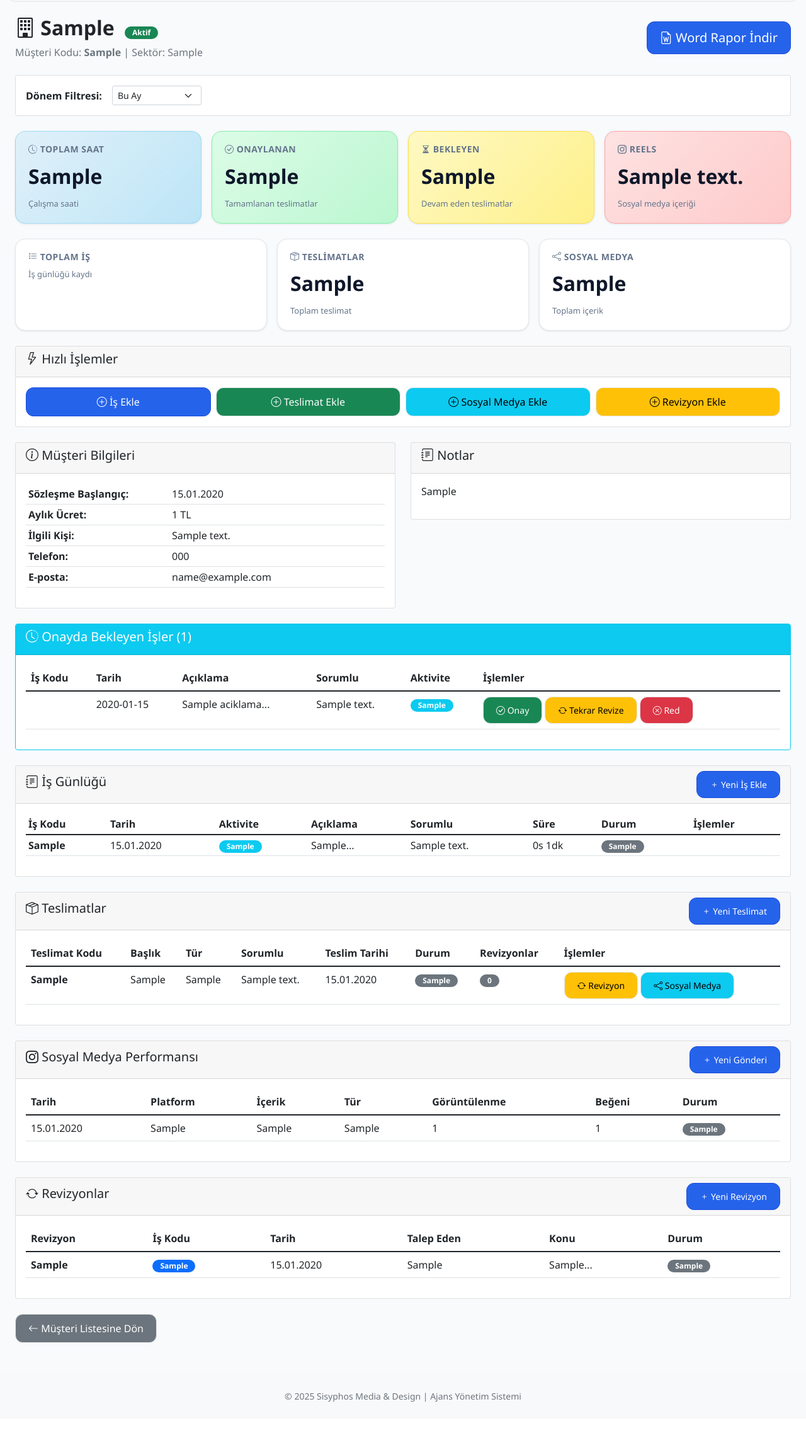
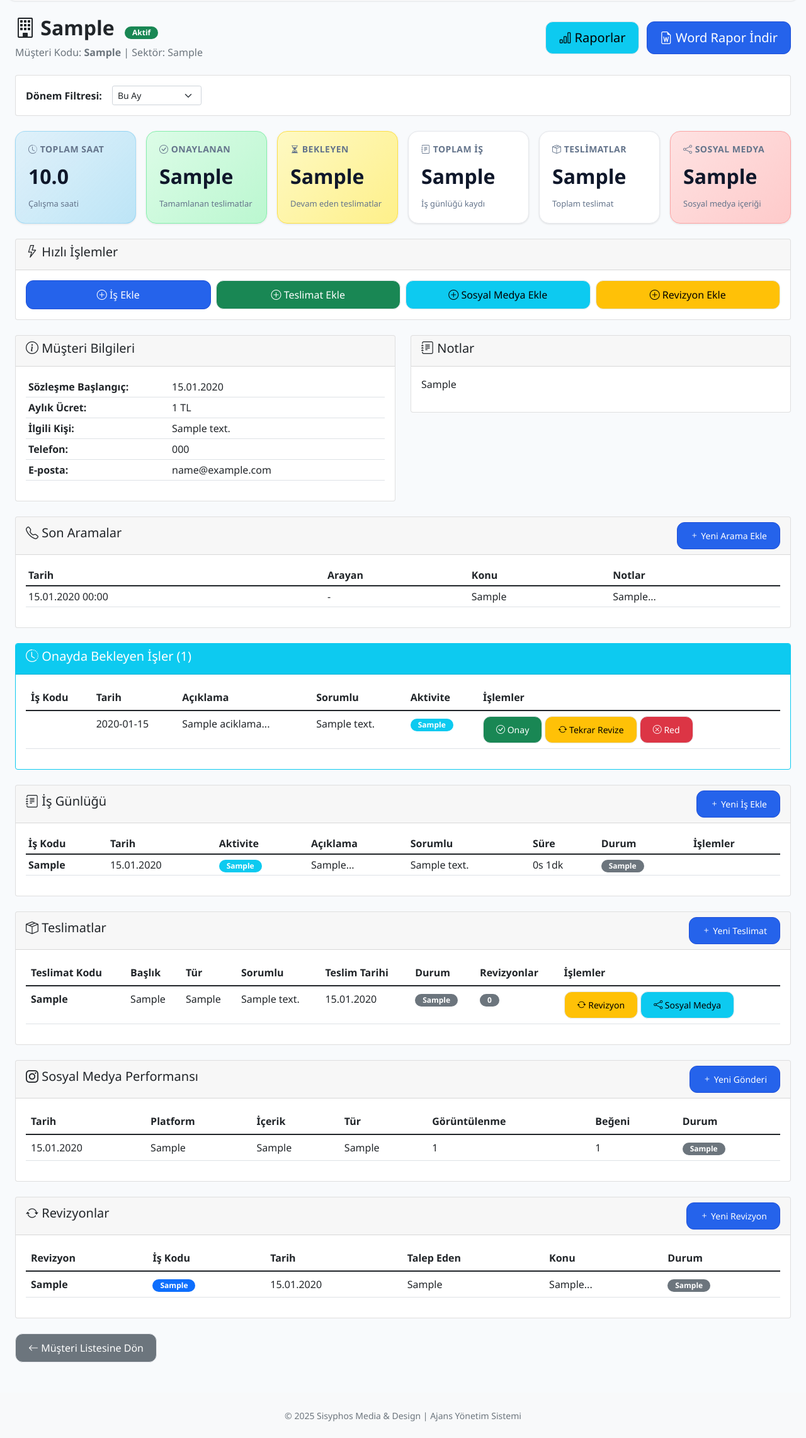
Before and after one commit to eczbabil/ajans-yonetim-sistemi, a Flask app: template templates/musteri_detay.html in a window 1280 px wide. Shown: the part 127-2410 px from the top of the page at 63% size. Before the commit the page ends 2353 px from the top, so only its background shows below. Run offline with Flask 3, Linux system fonts and the light colour scheme; tables that the repository leaves empty hold one stand-in row (values such as "Sample post"); the template is opened without the code that fills it: values that come from a table or form of the project are taken from there, most other values are stand-ins (such as "Sample title", 1, 10 or a date in 2020).

Commit message:
Frontend guncellemeleri: dashboard kartlari, is butonlari, aramalar bolumu, musteri detay sayfasi

```diff
--- a/templates/musteri_detay.html
+++ b/templates/musteri_detay.html
@@ -33,6 +33,10 @@
                     </p>
                 </div>
                 <div>
+                    <a href="{{ url_for('musteri.musteri_rapor', musteri_id=musteri.id) }}"
+                       class="btn btn-info btn-lg me-2">
+                        <i class="bi bi-bar-chart"></i> Raporlar
+                    </a>
                     <a href="{{ url_for('musteri_rapor_indir', musteri_id=musteri.id) }}?filtre={{ filtre }}"
                        class="btn btn-primary btn-lg">
                         <i class="bi bi-file-earmark-word"></i> Word Rapor İndir
@@ -61,62 +65,53 @@
         </div>
     </div>
 
-    <!-- KPI Metrik Kartları -->
+    <!-- Dashboard İstatistik Kartları -->
     <div class="row g-3 mb-4">
-        <div class="col-md-6 col-lg-3">
+        <div class="col-md-6 col-lg-2">
             <div class="kpi-card primary">
                 <h4><i class="bi bi-clock-history"></i> Toplam Saat</h4>
-                <div class="value">{{ metrikler.toplam_saat }}</div>
+                <div class="value">{{ "%.1f"|format(toplam_saat) }}</div>
                 <div class="subtitle">Çalışma saati</div>
             </div>
         </div>
 
-        <div class="col-md-6 col-lg-3">
+        <div class="col-md-6 col-lg-2">
             <div class="kpi-card success">
                 <h4><i class="bi bi-check-circle"></i> Onaylanan</h4>
-                <div class="value">{{ metrikler.onaylanan_teslimat }}</div>
+                <div class="value">{{ onaylanan_teslimatlar }}</div>
                 <div class="subtitle">Tamamlanan teslimatlar</div>
             </div>
         </div>
 
-        <div class="col-md-6 col-lg-3">
+        <div class="col-md-6 col-lg-2">
             <div class="kpi-card warning">
                 <h4><i class="bi bi-hourglass-split"></i> Bekleyen</h4>
-                <div class="value">{{ metrikler.bekleyen_teslimat }}</div>
+                <div class="value">{{ devam_eden_teslimatlar }}</div>
                 <div class="subtitle">Devam eden teslimatlar</div>
             </div>
         </div>
 
-        <div class="col-md-6 col-lg-3">
-            <div class="kpi-card danger">
-                <h4><i class="bi bi-instagram"></i> Reels</h4>
-                <div class="value">{{ metrikler.reels_sayisi }}</div>
-                <div class="subtitle">Sosyal medya içeriği</div>
-            </div>
-        </div>
-    </div>
-
-    <!-- İkincil Metrikler -->
-    <div class="row g-3 mb-4">
-        <div class="col-md-4">
-            <div class="kpi-card">
-                <h4><i class="bi bi-list-task"></i> Toplam İş</h4>
-                <div class="value">{{ metrikler.is_sayisi }}</div>
+        <div class="col-md-6 col-lg-2">
+            <div class="kpi-card info">
+                <h4><i class="bi bi-journal-text"></i> Toplam İş</h4>
+                <div class="value">{{ toplam_is }}</div>
                 <div class="subtitle">İş günlüğü kaydı</div>
             </div>
         </div>
-        <div class="col-md-4">
-            <div class="kpi-card">
+
+        <div class="col-md-6 col-lg-2">
+            <div class="kpi-card secondary">
                 <h4><i class="bi bi-box-seam"></i> Teslimatlar</h4>
-                <div class="value">{{ metrikler.toplam_teslimat }}</div>
+                <div class="value">{{ toplam_teslimat }}</div>
                 <div class="subtitle">Toplam teslimat</div>
             </div>
         </div>
-        <div class="col-md-4">
-            <div class="kpi-card">
+
+        <div class="col-md-6 col-lg-2">
+            <div class="kpi-card danger">
                 <h4><i class="bi bi-share"></i> Sosyal Medya</h4>
-                <div class="value">{{ metrikler.toplam_sosyal_medya }}</div>
-                <div class="subtitle">Toplam içerik</div>
+                <div class="value">{{ sosyal_medya_teslimat }}</div>
+                <div class="subtitle">Sosyal medya içeriği</div>
             </div>
         </div>
     </div>
@@ -200,6 +195,46 @@
             </div>
         </div>
     </div>
+
+    <!-- Aramalar -->
+    {% if aramalar %}
+    <div class="row mb-4">
+        <div class="col">
+            <div class="card">
+                <div class="card-header d-flex justify-content-between align-items-center">
+                    <h5><i class="bi bi-telephone"></i> Son Aramalar</h5>
+                    <a href="{{ url_for('arama_ekle', musteri_id=musteri.id) }}" class="btn btn-sm btn-primary">
+                        <i class="bi bi-plus"></i> Yeni Arama Ekle
+                    </a>
+                </div>
+                <div class="card-body">
+                    <div class="table-responsive">
+                        <table class="table table-hover table-sm">
+                            <thead>
+                                <tr>
+                                    <th>Tarih</th>
+                                    <th>Arayan</th>
+                                    <th>Konu</th>
+                                    <th>Notlar</th>
+                                </tr>
+                            </thead>
+                            <tbody>
+                                {% for arama in aramalar %}
+                                <tr>
+                                    <td>{{ arama.tarih.strftime('%d.%m.%Y %H:%M') if arama.tarih else '-' }}</td>
+                                    <td>{{ arama.arayan or '-' }}</td>
+                                    <td>{{ arama.konu or '-' }}</td>
+                                    <td>{{ arama.notlar[:50] if arama.notlar else '-' }}...</td>
+                                </tr>
+                                {% endfor %}
+                            </tbody>
+                        </table>
+                    </div>
+                </div>
+            </div>
+        </div>
+    </div>
+    {% endif %}
 
     <!-- Onayda Bekleyen İşler -->
     {% if onayda_bekleyenler %}
@@ -299,14 +334,17 @@
                                     </td>
                                     <td>
                                         {% if is.durum in ['Bekliyor', 'Revizede'] %}
+                                        <button class="btn btn-sm btn-success" onclick="isOnay({{ is.id }}, '{{ is.is_kodu }}')">
+                                            <i class="bi bi-check-circle"></i> Onay
+                                        </button>
                                         <button class="btn btn-sm btn-warning" onclick="revizyonModalAc({{ is.id }}, '{{ is.is_kodu }}', '{{ is.aciklama[:50] if is.aciklama else '' }}', {{ is.revizyon_sayisi or 0 }})">
                                             <i class="bi bi-arrow-repeat"></i> Revize Geldi
                                         </button>
                                         {% endif %}
-                                        {% if is.durum == 'Revizede' %}
-                                        <button class="btn btn-sm btn-primary" onclick="isOnayaGonder({{ is.id }})">
-                                            <i class="bi bi-send"></i> Onaya Gönder
-                                        </button>
+                                        {% if is.durum in ['Bekliyor', 'Revizede', 'Onayda', 'Onaylandı', 'Reddedildi'] %}
+                                        <a href="{{ url_for('is_gunlugu.is_duzenle', is_id=is.id) }}" class="btn btn-sm btn-secondary">
+                                            <i class="bi bi-pencil"></i> Düzenle
+                                        </a>
                                         {% endif %}
                                     </td>
                                 </tr>
```
